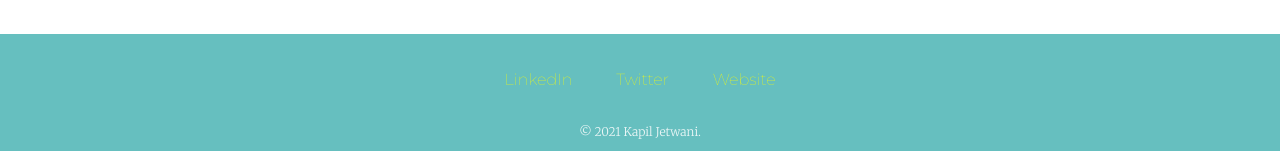
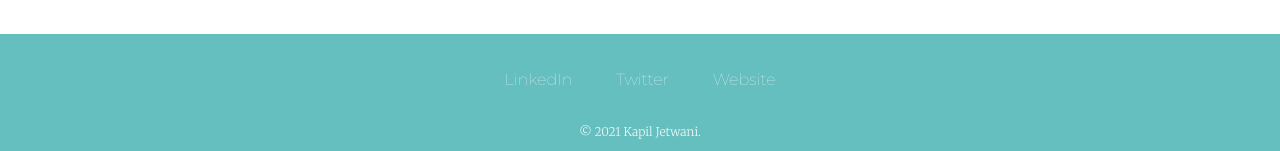
Before and after one commit to kapi1804/personal-cv, a plain HTML site: page index.html in a window 1280 px wide. Shown: the part 2507-2658 px from the top of the page. Drawn offline with Linux system fonts and the light colour scheme.

Commit message:
Update styles.css

```diff
--- a/styles.css
+++ b/styles.css
@@ -182,7 +182,7 @@ a{
 
 }
 a{
-  color:yellow;
+  color:#EAF6F6;
   font-family: 'Montserrat', sans-serif;
   margin:10px 20px;
   text-decoration: none;
```
